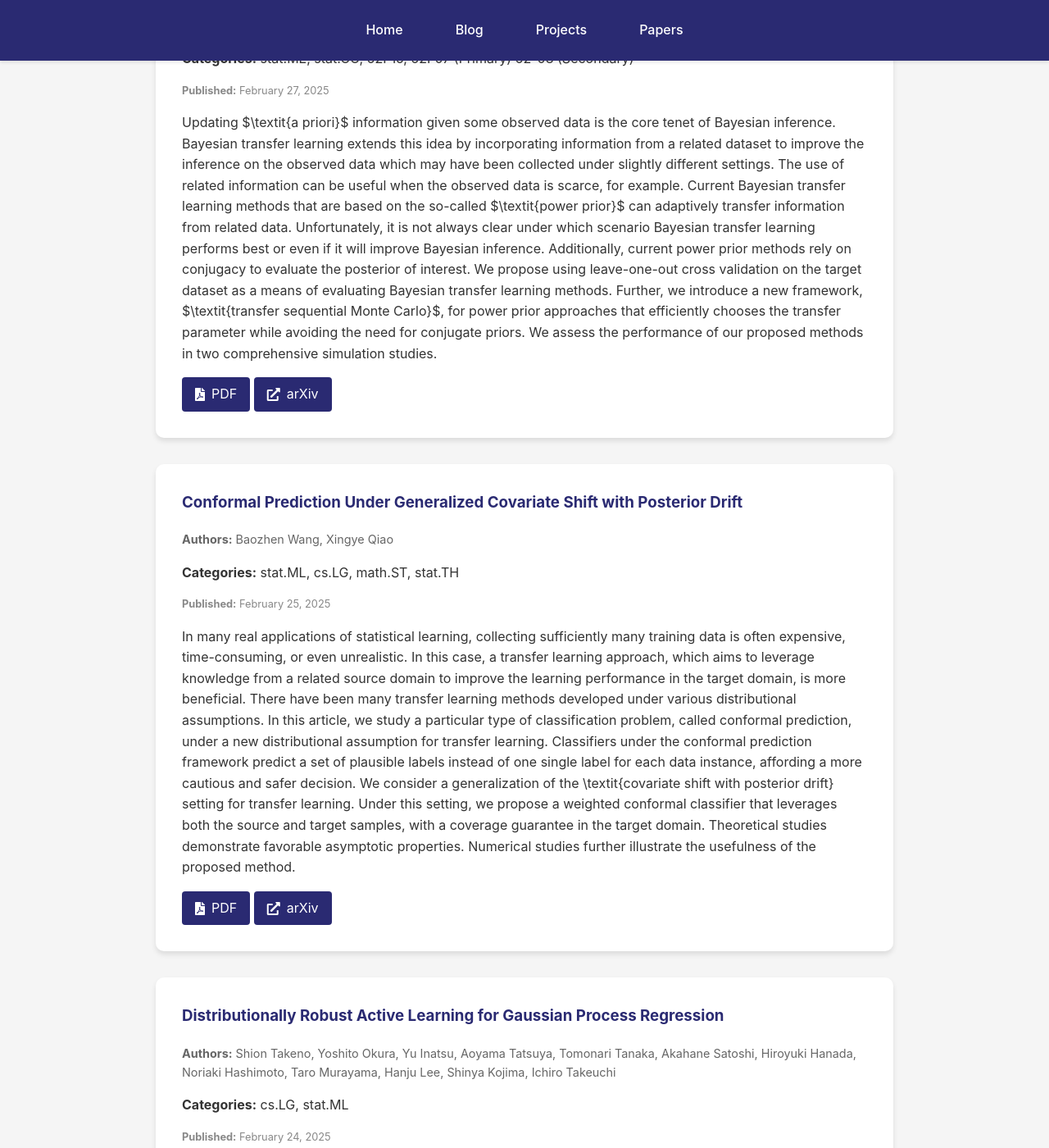
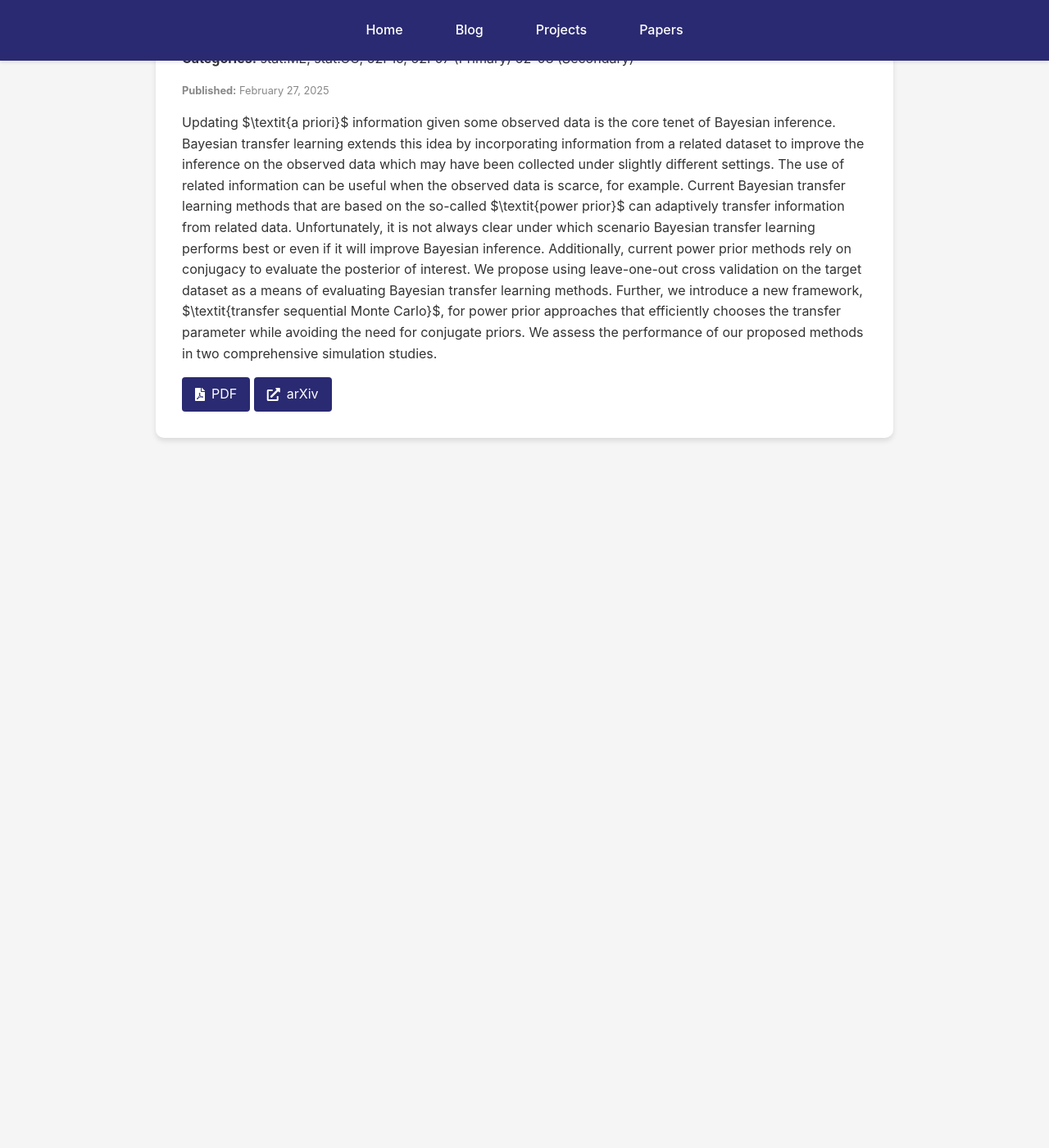
Before and after one commit to kyZhan2002/mypage, a Jekyll site: the page built from papers/index.html, in a window 1280 px wide and 1400 px high, scrolled down 3049 px. Shown: the whole window at 82% size. Built offline with Jekyll 4.4.1, drawn with Linux system fonts in a browser that asks for light colours; after the commit the page ends 3679 px from its top, so only the background shows below that; some of the changed text lies outside the part shown.

Commit message:
Update arXiv papers

```diff
--- a/_data/arxiv_cache.json
+++ b/_data/arxiv_cache.json
@@ -1,5 +1,5 @@
 {
-  "timestamp": 1741568720,
+  "timestamp": 1741655848,
   "papers": [
     {
       "title": "Provable Robust Overfitting Mitigation in Wasserstein Distributionally\n  Robust Optimization",
@@ -93,64 +93,6 @@
       ],
       "pdf_link": "http://arxiv.org/pdf/2502.19796v1",
       "arxiv_url": "http://arxiv.org/abs/2502.19796v1"
-    },
-    {
-      "title": "Conformal Prediction Under Generalized Covariate Shift with Posterior\n  Drift",
-      "authors": [
-        "Baozhen Wang",
-        "Xingye Qiao"
-      ],
-      "abstract": "In many real applications of statistical learning, collecting sufficiently\nmany training data is often expensive, time-consuming, or even unrealistic. In\nthis case, a transfer learning approach, which aims to leverage knowledge from\na related source domain to improve the learning performance in the target\ndomain, is more beneficial. There have been many transfer learning methods\ndeveloped under various distributional assumptions. In this article, we study a\nparticular type of classification problem, called conformal prediction, under a\nnew distributional assumption for transfer learning. Classifiers under the\nconformal prediction framework predict a set of plausible labels instead of one\nsingle label for each data instance, affording a more cautious and safer\ndecision. We consider a generalization of the \\textit{covariate shift with\nposterior drift} setting for transfer learning. Under this setting, we propose\na weighted conformal classifier that leverages both the source and target\nsamples, with a coverage guarantee in the target domain. Theoretical studies\ndemonstrate favorable asymptotic properties. Numerical studies further\nillustrate the usefulness of the proposed method.",
-      "published": "February 25, 2025",
-      "categories": [
-        "stat.ML",
-        "cs.LG",
-        "math.ST",
-        "stat.TH"
-      ],
-      "pdf_link": "http://arxiv.org/pdf/2502.17744v1",
-      "arxiv_url": "http://arxiv.org/abs/2502.17744v1"
-    },
-    {
-      "title": "Distributionally Robust Active Learning for Gaussian Process Regression",
-      "authors": [
-        "Shion Takeno",
-        "Yoshito Okura",
-        "Yu Inatsu",
-        "Aoyama Tatsuya",
-        "Tomonari Tanaka",
-        "Akahane Satoshi",
-        "Hiroyuki Hanada",
-        "Noriaki Hashimoto",
-        "Taro Murayama",
-        "Hanju Lee",
-        "Shinya Kojima",
-        "Ichiro Takeuchi"
-      ],
-      "abstract": "Gaussian process regression (GPR) or kernel ridge regression is a widely used\nand powerful tool for nonlinear prediction. Therefore, active learning (AL) for\nGPR, which actively collects data labels to achieve an accurate prediction with\nfewer data labels, is an important problem. However, existing AL methods do not\ntheoretically guarantee prediction accuracy for target distribution.\nFurthermore, as discussed in the distributionally robust learning literature,\nspecifying the target distribution is often difficult. Thus, this paper\nproposes two AL methods that effectively reduce the worst-case expected error\nfor GPR, which is the worst-case expectation in target distribution candidates.\nWe show an upper bound of the worst-case expected squared error, which suggests\nthat the error will be arbitrarily small by a finite number of data labels\nunder mild conditions. Finally, we demonstrate the effectiveness of the\nproposed methods through synthetic and real-world datasets.",
-      "published": "February 24, 2025",
-      "categories": [
-        "cs.LG",
-        "stat.ML"
-      ],
-      "pdf_link": "http://arxiv.org/pdf/2502.16870v1",
-      "arxiv_url": "http://arxiv.org/abs/2502.16870v1"
-    },
-    {
-      "title": "Provable Benefits of Unsupervised Pre-training and Transfer Learning via\n  Single-Index Models",
-      "authors": [
-        "Taj Jones-McCormick",
-        "Aukosh Jagannath",
-        "Subhabrata Sen"
-      ],
-      "abstract": "Unsupervised pre-training and transfer learning are commonly used techniques\nto initialize training algorithms for neural networks, particularly in settings\nwith limited labeled data. In this paper, we study the effects of unsupervised\npre-training and transfer learning on the sample complexity of high-dimensional\nsupervised learning. Specifically, we consider the problem of training a\nsingle-layer neural network via online stochastic gradient descent. We\nestablish that pre-training and transfer learning (under concept shift) reduce\nsample complexity by polynomial factors (in the dimension) under very general\nassumptions. We also uncover some surprising settings where pre-training grants\nexponential improvement over random initialization in terms of sample\ncomplexity.",
-      "published": "February 24, 2025",
-      "categories": [
-        "stat.ML",
-        "cs.LG"
-      ],
-      "pdf_link": "http://arxiv.org/pdf/2502.16849v1",
-      "arxiv_url": "http://arxiv.org/abs/2502.16849v1"
     }
   ]
 }
```
